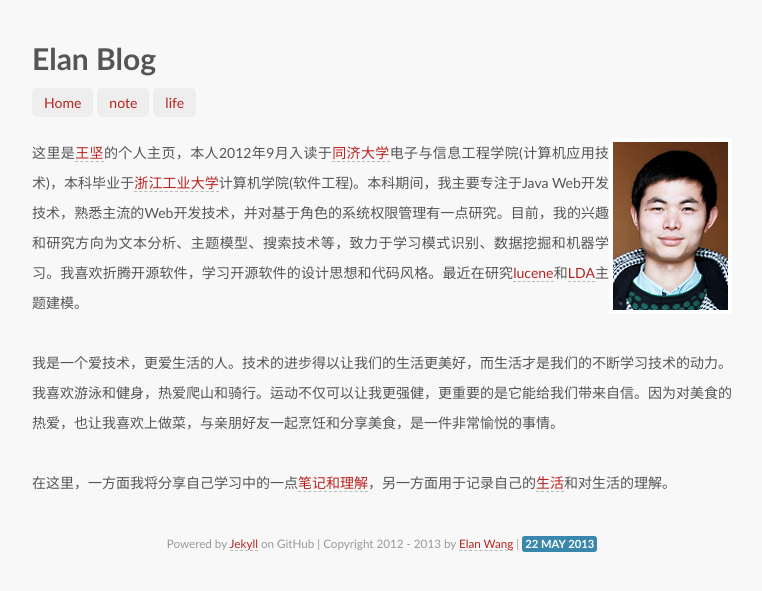
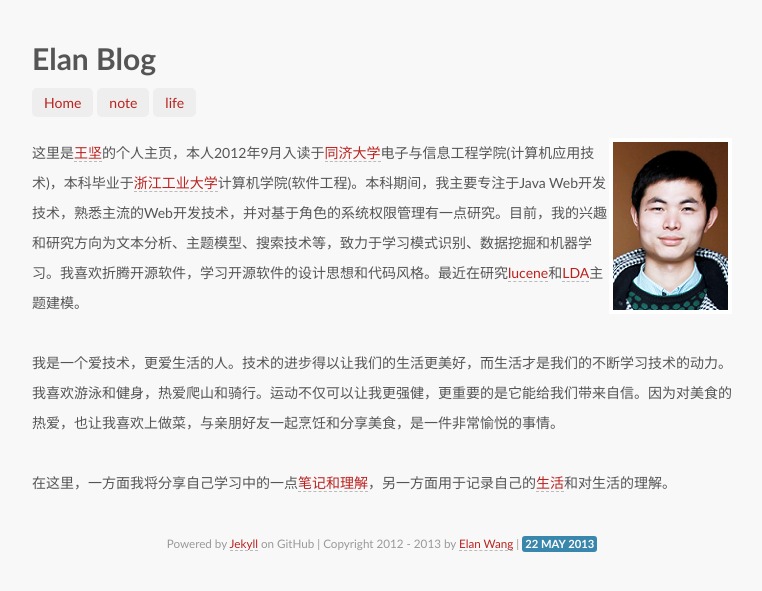
Before and after one commit to elan2wang/elan2wang.github.com, a Jekyll site: the page built from index.md, in a window 1280 px wide. Shown: the top 591 px of the page, without its empty margins (258-1020 px from the left). Built offline with Jekyll 4.4.1, drawn with Linux system fonts in a browser that asks for light colours.

Commit message:
edit style

```diff
--- a/style/index.css
+++ b/style/index.css
@@ -48,10 +48,6 @@ nav a:hover {
 	background-color:#b9221f;
 }
 
-p {
-	text-align:justify;
-}
-
 p img {
 	display:block;
 	margin-left:auto;
```
